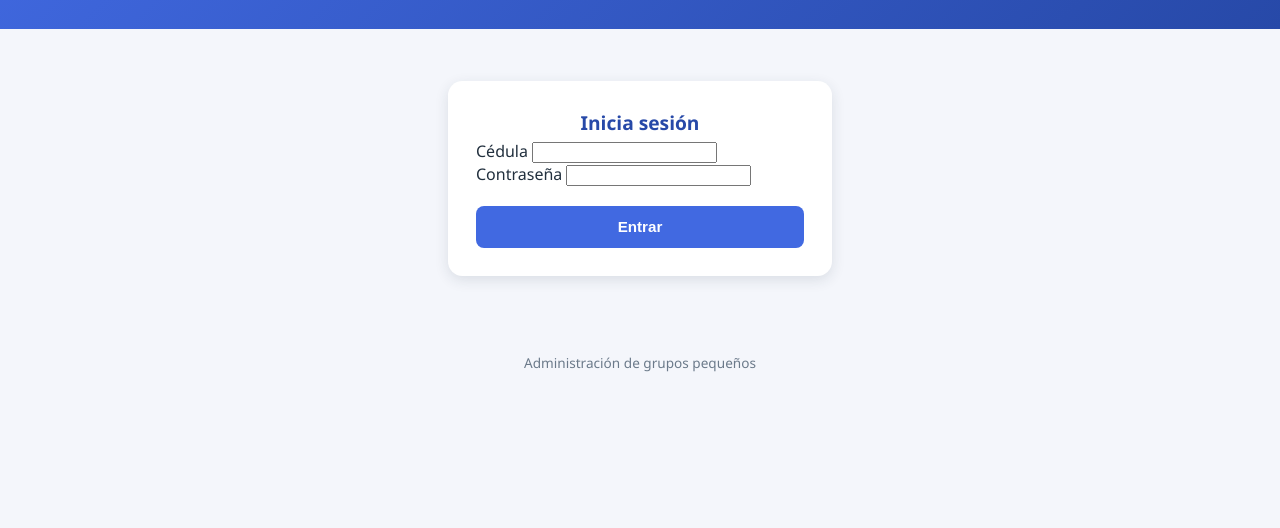
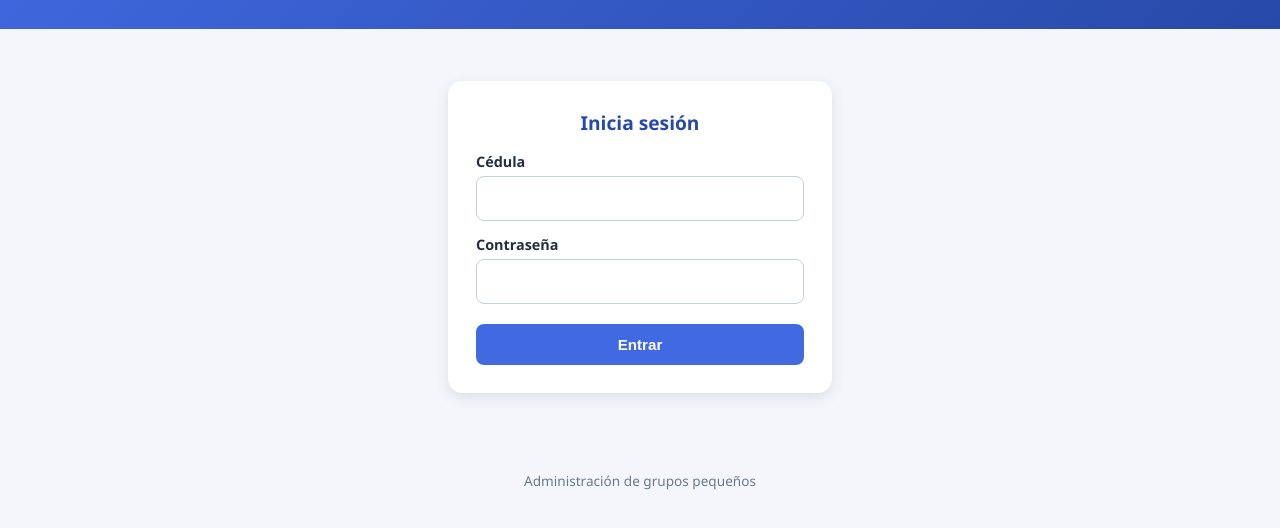
Before and after one commit to DanielAlonso0902/app-iglesia, a website: page public/index.html in a window 1280 px wide. Shown: the part 124-652 px from the top of the page. Drawn offline with Linux system fonts and the light colour scheme; no server answers.

Commit message:
Corregir espaciado del formulario de inicio de sesion

```diff
--- a/public/style.css
+++ b/public/style.css
@@ -891,6 +891,34 @@ details.acordeon .contenido-acordeon {
   color: var(--azul-oscuro);
 }
 
+#formulario-login {
+  margin-top: 1rem;
+}
+
+#formulario-login label {
+  display: block;
+  font-weight: 600;
+  font-size: 0.9rem;
+  margin-bottom: 0.3rem;
+  margin-top: 0.9rem;
+}
+
+#formulario-login input {
+  width: 100%;
+  padding: 0.65rem 0.8rem;
+  border: 1px solid #c6d0e2;
+  border-radius: 0.5rem;
+  font-size: 1rem;
+  font-family: inherit;
+  color: var(--texto);
+  background-color: var(--blanco);
+}
+
+#formulario-login input:focus {
+  outline: none;
+  border-color: var(--azul-rey);
+}
+
 .boton-ancho {
   width: 100%;
   margin-top: 1.25rem;
```
